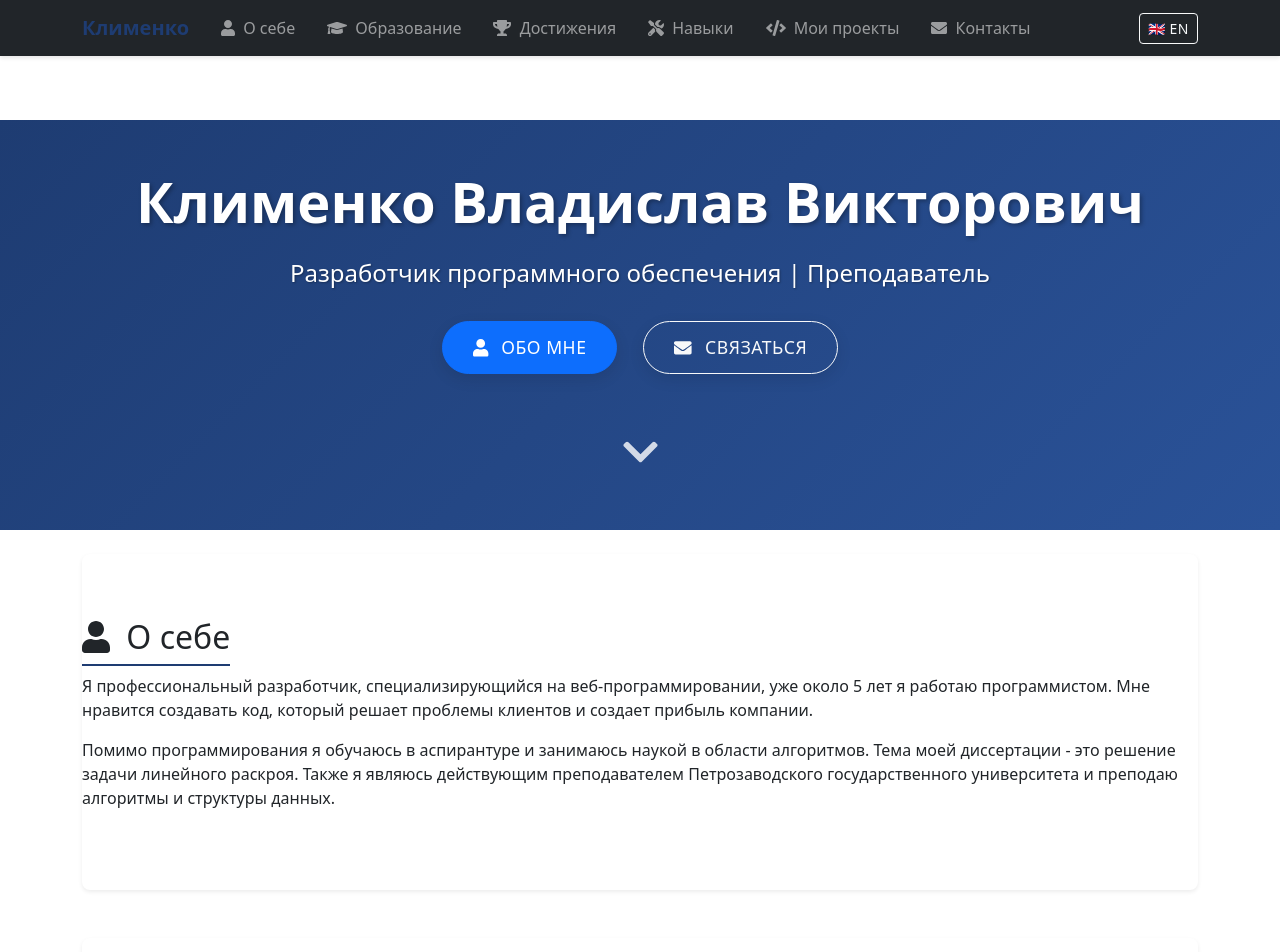
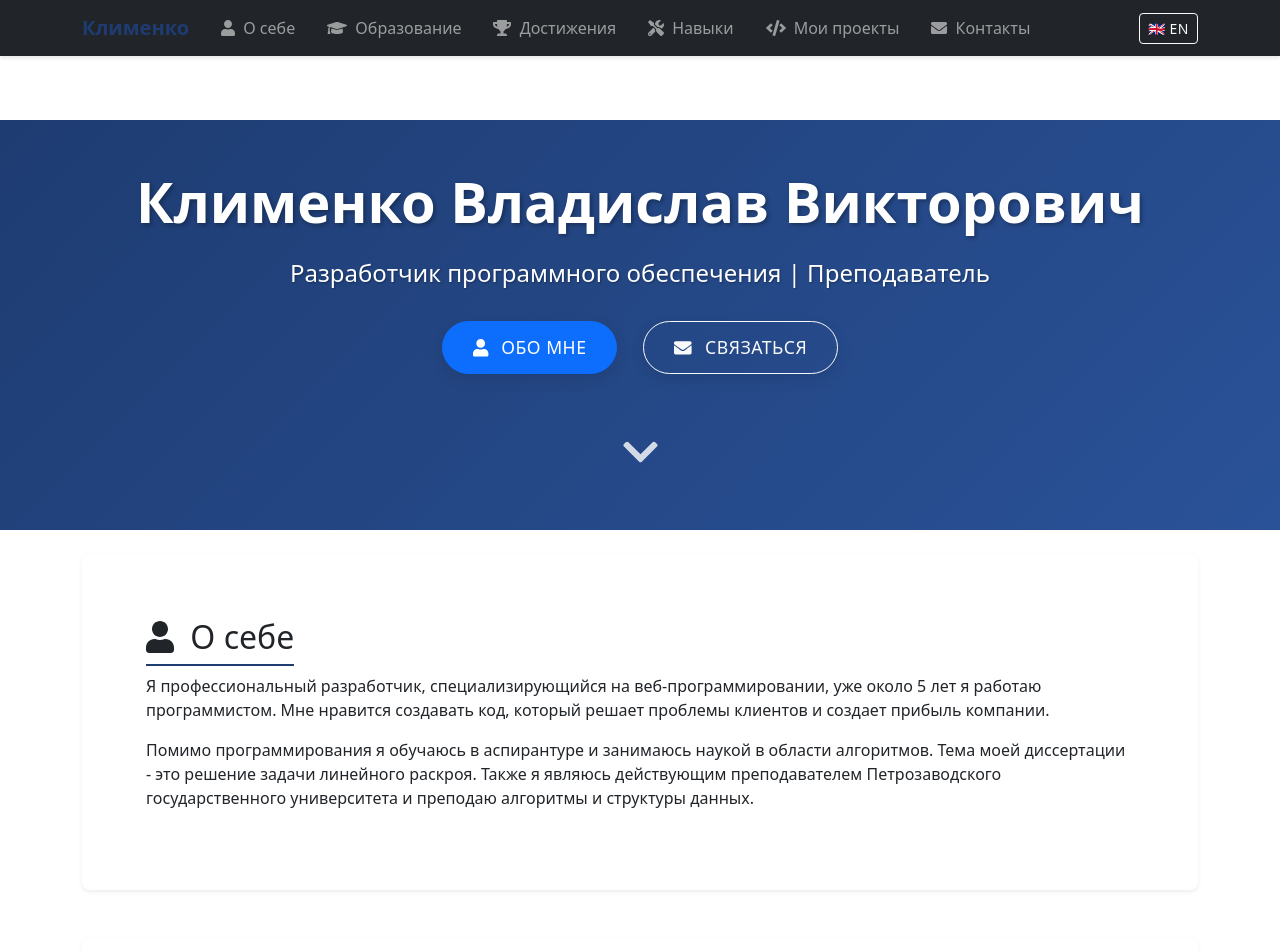
Before and after one commit to Tvorobusheck/klimenko-portfolio, a Vue app: page / in a window 1280 px wide. Shown: the top 952 px of the page. Built offline with nearby package versions, Linux system fonts and the light colour scheme.

Commit message:
Padding for sections

```diff
--- a/src/App.vue
+++ b/src/App.vue
@@ -154,7 +154,7 @@ h2 {
 
 /* Sections */
 section {
-  padding: 4rem 0;
+  padding: 4rem;
   position: relative;
   background-color: #fff;
   margin-bottom: 1.5rem;
```
